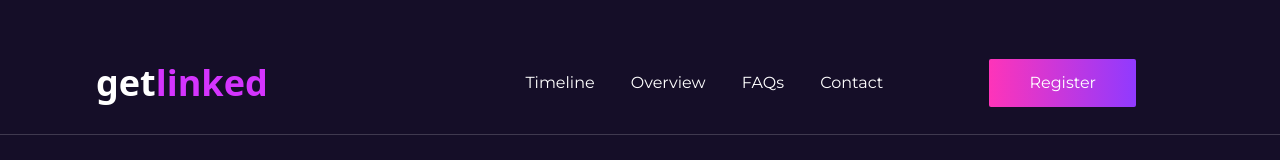
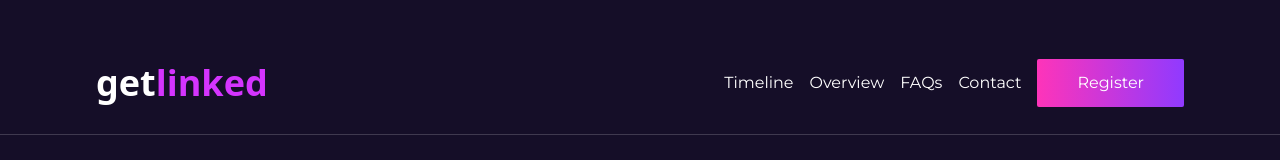
Before and after one commit to techemmy/getLinked-UI-Hackathon, a website: page src/index.html in a window 1280 px wide. Shown: the top 160 px of the page. Drawn offline with nearby package versions, Linux system fonts and the light colour scheme; files that its build step writes are made by us from their sources; a web font is replaced by a local one.

Commit message:
fix: resolve navbar overflow

```diff
--- a/src/index.html
+++ b/src/index.html
@@ -23,8 +23,8 @@
             <div class="w-full
                         px-24 flex justify-between">
                 <p class="text-[36px] font-bold">get<span class="text-purpleLight">linked</span></p>
-                <div class="hidden md:flex items-center flex justify-end w-full font-mont text-base px-12">
-                    <ul class="flex justify-around w-[50%] mr-20">
+                <div class="hidden md:flex items-center flex justify-end w-full font-mont text-base">
+                    <ul class="flex justify-around">
                         <li class="pl-4 pr-4">Timeline</li>
                         <li class="pr-4">Overview</li>
                         <li class="pr-4">FAQs</li>
@@ -618,7 +618,7 @@ proceeding to register</p>
 
     <footer class="w-full mx-auto flex flex-col bg-[#100B20] pb-14">
         <section class="max-w-[1512px] mx-auto grid md:grid-cols-2 gap-20 px-36 pt-24 pb-12">
-            <section class="info flex flex-col gap-8 justify-between relative">
+            <section class="w-full flex flex-col gap-8 justify-between relative">
                 <img src="./assets/star.svg" alt="Star" class="absolute top-[20%] left-[-15%] w-5">
                 <article>
                     <h2 class="text-[30px] font-bold">get<span class="text-purpleLight">linked</span></h2>
```
